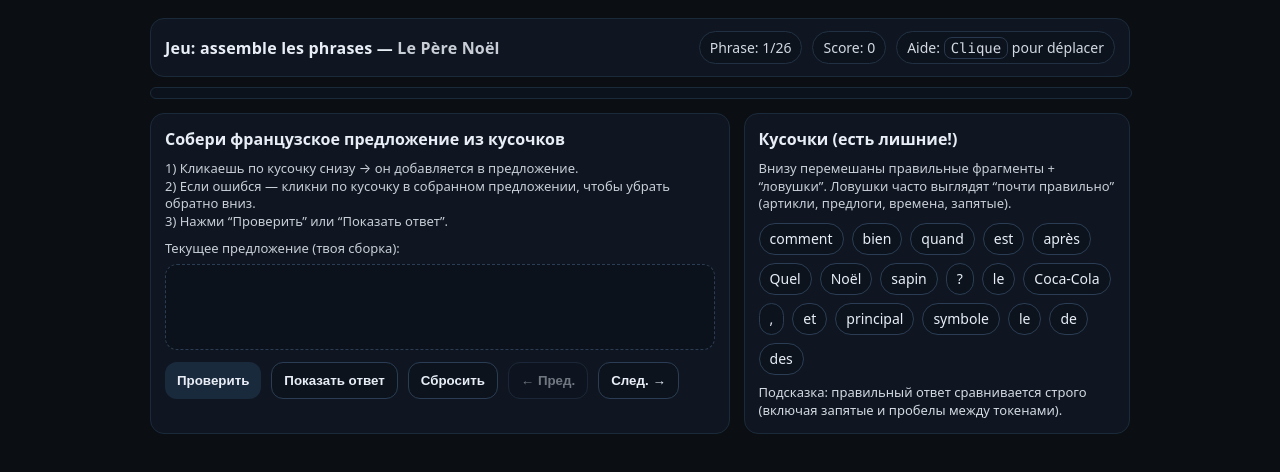
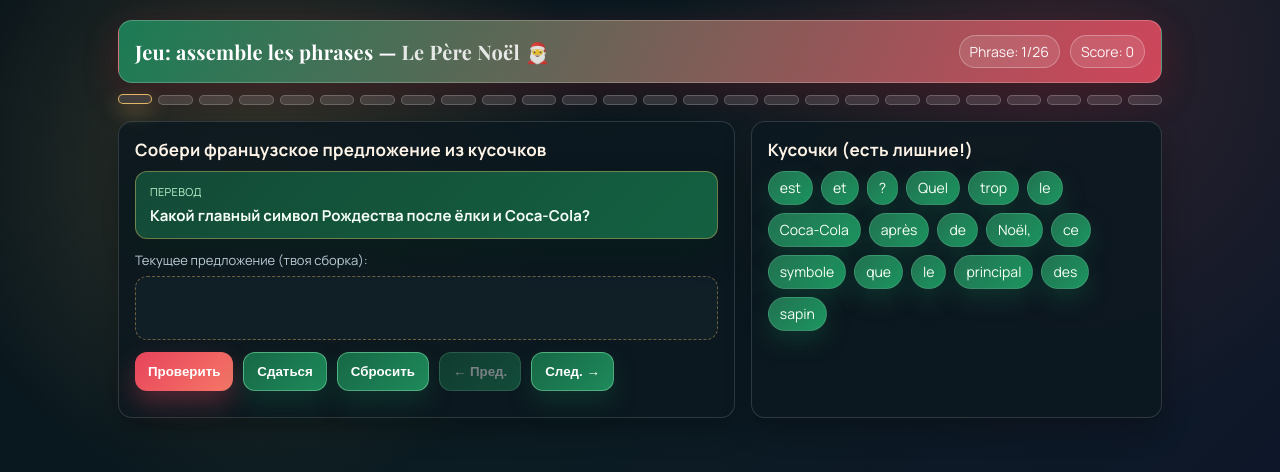
Before and after one commit to roslovets/le-pere-noel, a plain HTML site: page index.html in a window 1280 px wide. Drawn offline with nearby package versions, Linux system fonts and the light colour scheme.

Commit message:
feat: colors and UI

```diff
--- a/index.html
+++ b/index.html
@@ -5,89 +5,145 @@
   <meta name="viewport" content="width=device-width,initial-scale=1" />
   <title>Jeu — Assemble les phrases (Le Père Noël)</title>
   <style>
-    :root { --r: 14px; }
-    body { font-family: system-ui, -apple-system, Segoe UI, Roboto, Arial, sans-serif; margin: 0; background:#0b0f14; color:#e9eef6; }
-    .wrap { max-width: 980px; margin: 0 auto; padding: 18px; }
+    @import url('https://fonts.googleapis.com/css2?family=Manrope:wght@400;600;700&family=Playfair+Display:wght@700&display=swap');
+    :root {
+      --r: 14px;
+      --bg: #061216;
+      --panel: rgba(12, 24, 31, 0.88);
+      --panel-2: rgba(18, 32, 41, 0.82);
+      --border: rgba(255, 255, 255, 0.14);
+      --text: #f6fbff;
+      --muted: #cfdceb;
+      --accent: #e7445b;
+      --accent-2: #1ea06d;
+      --gold: #f4c36a;
+    }
+
+    * { box-sizing: border-box; }
+    body {
+      font-family: 'Manrope', system-ui, -apple-system, "Segoe UI", Roboto, sans-serif;
+      margin: 0;
+      background:
+        radial-gradient(circle at 20% 20%, rgba(244, 195, 106, 0.18), transparent 28%),
+        radial-gradient(circle at 82% 8%, rgba(231, 68, 91, 0.16), transparent 30%),
+        linear-gradient(135deg, #07131a, #0b1c22 45%, #0f152c);
+      color: var(--text);
+      min-height: 100vh;
+    }
+    .wrap { max-width: 1080px; margin: 0 auto; padding: 20px 18px 36px; }
     .top {
       display:flex; gap:12px; flex-wrap:wrap; align-items:center; justify-content:space-between;
-      padding: 12px 14px; background:#0f1621; border:1px solid #1b2a3a; border-radius: var(--r);
+      padding: 14px 16px;
+      background: linear-gradient(115deg, rgba(28, 129, 88, 0.95), rgba(216, 72, 93, 0.95));
+      border:1px solid rgba(255, 255, 255, 0.22);
+      border-radius: var(--r);
+      box-shadow: 0 14px 35px rgba(0, 0, 0, 0.32), 0 10px 34px rgba(231, 68, 91, 0.25);
     }
-    .title { font-weight:700; letter-spacing:.2px; }
-    .meta { display:flex; gap:10px; flex-wrap:wrap; opacity:.9; font-size:14px; }
-    .pill { padding:6px 10px; border:1px solid #243447; border-radius:999px; background:#0c131d; }
-    .grid { display:grid; grid-template-columns: 1.2fr .8fr; gap:14px; margin-top:14px; }
+    .title { font-weight:700; letter-spacing:.3px; font-size:20px; font-family:'Playfair Display','Manrope',serif; color:#fff; }
+    .meta { display:flex; gap:10px; flex-wrap:wrap; opacity:.95; font-size:14px; color:#fff; }
+    .pill { padding:6px 10px; border:1px solid rgba(255,255,255,0.3); border-radius:999px; background: rgba(255,255,255,0.12); backdrop-filter: blur(6px); }
+    .grid { display:grid; grid-template-columns: 1.2fr .8fr; gap:16px; margin-top:16px; }
     @media (max-width: 900px){ .grid{ grid-template-columns:1fr; } }
 
-    .card { background:#0f1621; border:1px solid #1b2a3a; border-radius: var(--r); padding: 14px; }
-    .card h3 { margin:0 0 10px; font-size: 16px; }
-    .small { font-size: 13px; opacity:.85; line-height:1.35; }
+    .card { background: var(--panel); border:1px solid var(--border); border-radius: var(--r); padding: 16px; box-shadow: 0 12px 28px rgba(0,0,0,0.28); }
+    .card h3 { margin:0 0 10px; font-size: 17px; letter-spacing:.2px; color: #fdf3e6; }
+    .small { font-size: 13px; opacity:.9; line-height:1.45; color: var(--muted); }
+
+    .translation {
+      margin: 10px 0 12px;
+      padding: 12px 14px;
+      border-radius: 12px;
+      border: 1px solid rgba(244, 195, 106, 0.4);
+      background: linear-gradient(135deg, rgba(20, 80, 58, 0.9), rgba(22, 110, 72, 0.85));
+      color: #f5fff6;
+      box-shadow: 0 14px 30px rgba(6, 35, 23, 0.4);
+    }
+    .translation .label { text-transform: uppercase; letter-spacing: .35px; font-size: 11px; color: #c7ffd6; opacity:.95; }
+    .translation .ru { margin-top: 6px; font-size: 15px; font-weight: 700; }
 
     .zone {
       min-height: 64px; padding: 10px; border-radius: 12px;
-      border:1px dashed #2b3d54; background:#0b121b;
+      border:1px dashed rgba(244, 195, 106, 0.4); background: var(--panel-2);
       display:flex; flex-wrap:wrap; gap:8px; align-items:flex-start;
     }
 
     .tokens { display:flex; flex-wrap:wrap; gap:8px; }
     .token {
       user-select:none; cursor:pointer;
-      padding: 8px 10px; border-radius: 999px;
-      border: 1px solid #2b3d54; background:#0c131d; color:#e9eef6;
+      padding: 9px 11px; border-radius: 999px;
+      border: 1px solid rgba(255,255,255,0.12);
+      background: linear-gradient(135deg, rgba(35, 119, 84, 0.95), rgba(30, 156, 100, 0.95));
+      color:#f6fff4;
       font-size: 14px; line-height:1;
-      transition: transform .05s ease, background .15s ease, border-color .15s ease;
+      box-shadow: 0 10px 22px rgba(18, 98, 68, 0.35);
+      transition: transform .06s ease, background .15s ease, border-color .15s ease, box-shadow .15s ease;
     }
-    .token:hover { transform: translateY(-1px); border-color:#3f5a7a; }
-    .token:active { transform: translateY(0px); }
-    .token.bad { border-color:#7a2c2c; background:#1a0f10; }
-    .token.good { border-color:#2b7a4a; background:#0f1a14; }
+    .token:hover { transform: translateY(-2px); border-color: rgba(244, 195, 106, 0.9); box-shadow: 0 12px 26px rgba(231, 68, 91, 0.25); }
+    .token:active { transform: translateY(0px) scale(0.99); }
+    .token.bad { border-color:#ff8d8d; background: linear-gradient(135deg, #5f1c1c, #8c2d2d); }
+    .token.good { border-color:#a4ffc4; background: linear-gradient(135deg, #1c5f3a, #278b56); }
+    .token.dragover { outline: 2px dashed var(--gold); outline-offset: 2px; }
 
     .actions { display:flex; flex-wrap:wrap; gap:10px; margin-top: 12px; }
     button {
       cursor:pointer; border:none; border-radius: 12px;
-      padding: 10px 12px; background:#1a2a3d; color:#e9eef6; font-weight:600;
+      padding: 11px 13px; background: linear-gradient(135deg, #e7445b, #f67767); color:#fff; font-weight:700;
+      box-shadow: 0 12px 26px rgba(231, 68, 91, 0.32);
+      transition: transform .07s ease, box-shadow .15s ease, filter .15s ease;
     }
-    button.secondary { background:#0c131d; border:1px solid #2b3d54; }
-    button.danger { background:#3b1a1a; }
-    button:disabled { opacity:.45; cursor:not-allowed; }
+    button:hover { transform: translateY(-1px); box-shadow: 0 14px 28px rgba(244, 195, 106, 0.25); filter: brightness(1.02); }
+    button.secondary { background: linear-gradient(135deg, #176846, #1e8a5b); border:1px solid rgba(160, 255, 198, 0.4); box-shadow: 0 12px 24px rgba(18, 98, 68, 0.3); }
+    button.danger { background: linear-gradient(135deg, #8d1f1f, #b73232); }
+    button:disabled { opacity:.45; cursor:not-allowed; box-shadow: none; transform:none; }
 
     .status { margin-top: 10px; font-size: 14px; }
-    .ok { color:#7dffb2; }
-    .no { color:#ff9b9b; }
-    .hint { margin-top: 8px; font-size: 13px; opacity:.9; }
+    .ok { color:#afffba; }
+    .no { color:#ffc5c5; }
+    .hint { margin-top: 8px; font-size: 13px; opacity:.9; color: var(--muted); }
 
     .answerBox {
-      margin-top: 10px; padding: 10px; border-radius: 12px;
-      border:1px solid #2b3d54; background:#0b121b;
+      margin-top: 10px; padding: 12px; border-radius: 12px;
+      border:1px solid rgba(255,255,255,0.14); background: rgba(255,255,255,0.04);
       display:none;
     }
 
     .row { display:flex; gap:10px; flex-wrap:wrap; align-items:center; justify-content:space-between; }
-    .progress { width: 100%; height: 10px; background:#0b121b; border:1px solid #1b2a3a; border-radius:999px; overflow:hidden; margin-top:10px; }
-    .bar { height: 100%; width: 0%; background:#3f5a7a; }
-    .kbd { font-family: ui-monospace, SFMono-Regular, Menlo, Consolas, monospace; padding:2px 6px; border:1px solid #2b3d54; border-radius:8px; background:#0c131d; }
+    .progressSegments { display:flex; gap:6px; align-items:center; margin-top: 12px; }
+    .seg {
+      flex:1; min-width:14px; height: 10px;
+      border-radius: 999px; background: rgba(255,255,255,0.12); border:1px solid rgba(255,255,255,0.2);
+      transition: transform .08s ease, box-shadow .12s ease, border-color .12s ease;
+    }
+    .seg.current { transform: translateY(-1px); box-shadow: 0 8px 20px rgba(244, 195, 106, 0.35); border-color: rgba(244,195,106,0.9); }
+    .seg.ok { background: linear-gradient(135deg, #1e8a5b, #2fb879); border-color: rgba(160,255,198,0.7); }
+    .seg.fail { background: linear-gradient(135deg, #8d1f1f, #b73232); border-color: rgba(255,141,141,0.8); }
+    .kbd { font-family: ui-monospace, SFMono-Regular, Menlo, Consolas, monospace; padding:2px 6px; border:1px solid rgba(255,255,255,0.2); border-radius:8px; background: rgba(255,255,255,0.08); color:#f6fbff; }
+
+    @media (max-width: 640px) {
+      .progressSegments { flex-wrap: wrap; gap:4px; }
+      .seg { flex: 1 0 calc(16% - 4px); min-width: 22px; height: 8px; }
+    }
   </style>
 </head>
 <body>
   <div class="wrap">
     <div class="top">
-      <div class="title">Jeu: assemble les phrases — <span style="opacity:.85">Le Père Noël</span></div>
+      <div class="title">Jeu: assemble les phrases — <span style="opacity:.85">Le Père Noël 🎅</span></div>
       <div class="meta">
         <div class="pill">Phrase: <span id="idx">1</span>/<span id="total">0</span></div>
         <div class="pill">Score: <span id="score">0</span></div>
-        <div class="pill">Aide: <span class="kbd">Clique</span> pour déplacer</div>
       </div>
     </div>
 
-    <div class="progress"><div class="bar" id="bar"></div></div>
+    <div class="progressSegments" id="progressSegments"></div>
 
     <div class="grid">
       <div class="card">
         <h3>Собери французское предложение из кусочков</h3>
 
-        <div class="small" style="margin-bottom:8px;">
-          1) Кликаешь по кусочку снизу → он добавляется в предложение. <br/>
-          2) Если ошибся — кликни по кусочку в собранном предложении, чтобы убрать обратно вниз. <br/>
-          3) Нажми “Проверить” или “Показать ответ”.
+        <div class="translation">
+          <div class="label">Перевод</div>
+          <div id="instantRU" class="ru"></div>
         </div>
 
         <div class="small" style="margin:10px 0 6px;">Текущее предложение (твоя сборка):</div>
@@ -95,7 +151,7 @@
 
         <div class="actions">
           <button id="checkBtn">Проверить</button>
-          <button id="showBtn" class="secondary">Показать ответ</button>
+          <button id="showBtn" class="secondary">Сдаться</button>
           <button id="resetBtn" class="secondary">Сбросить</button>
           <button id="prevBtn" class="secondary">← Пред.</button>
           <button id="nextBtn" class="secondary">След. →</button>
@@ -113,16 +169,8 @@
 
       <div class="card">
         <h3>Кусочки (есть лишние!)</h3>
-        <div class="small" style="margin-bottom:10px;">
-          Внизу перемешаны правильные фрагменты + “ловушки”.
-          Ловушки часто выглядят “почти правильно” (артикли, предлоги, времена, запятые).
-        </div>
 
         <div class="tokens" id="pool"></div>
-
-        <div class="hint">
-          Подсказка: правильный ответ сравнивается строго (включая запятые и пробелы между токенами).
-        </div>
       </div>
     </div>
   </div>
@@ -167,12 +215,7 @@ const SENTENCES = [
 
 // Простая токенизация: слова + знаки препинания отдельными токенами
 function tokenizeFR(fr) {
-  // разделяем пунктуацию как отдельные токены
-  // сохраняем апострофы внутри слов (j’explique) как часть токена
-  const spaced = fr
-    .replace(/([,!?…:.])/g, " $1 ")
-    .replace(/\s+/g, " ")
-    .trim();
+  const spaced = fr.replace(/\s+/g, " ").trim();
   return spaced.split(" ");
 }
 
@@ -202,11 +245,6 @@ function makeDistractors(tokens, fr) {
   if (tokens.includes("sommes-nous")) d.add("sommes");
   if (tokens.includes("allons")) d.add("va");
 
-  // Запятые/пунктуация как ловушка
-  if (!tokens.includes(",")) d.add(",");
-  if (!tokens.includes("?")) d.add("?");
-  if (!tokens.includes(".")) d.add(".");
-
   // Ограничим количество
   return Array.from(d).filter(x => x && !tokens.includes(x));
 }
@@ -221,18 +259,7 @@ function shuffle(arr) {
 }
 
 function joinTokens(tokens) {
-  // Склеиваем с правилами пробелов перед пунктуацией
-  let s = "";
-  for (let i=0;i<tokens.length;i++){
-    const t = tokens[i];
-    if (i === 0) { s += t; continue; }
-    if ([",","?","!","…",".",":",";"].includes(t)) {
-      s += " " + t; // во франц. обычно пробел перед ? ! : ; (и часто перед …)
-    } else {
-      s += " " + t;
-    }
-  }
-  return s.replace(/\s+/g," ").trim();
+  return tokens.join(" ").replace(/\s+/g," ").trim();
 }
 
 let state = {
@@ -241,6 +268,7 @@ let state = {
   pool: [],
   score: 0,
   solved: new Set(), // индексы правильно решённых
+  results: Array(SENTENCES.length).fill("pending"), // per-phrase: "pending" | "ok" | "fail"
 };
 
 const elIdx = document.getElementById("idx");
@@ -252,7 +280,8 @@ const elStatus = document.getElementById("status");
 const elAnswerBox = document.getElementById("answerBox");
 const elAnswerFR = document.getElementById("answerFR");
 const elAnswerRU = document.getElementById("answerRU");
-const elBar = document.getElementById("bar");
+const elInstantRU = document.getElementById("instantRU");
+const elSegments = document.getElementById("progressSegments");
 
 document.getElementById("checkBtn").addEventListener("click", check);
 document.getElementById("showBtn").addEventListener("click", showAnswer);
@@ -264,11 +293,12 @@ function render() {
   elTotal.textContent = SENTENCES.length;
   elIdx.textContent = (state.i + 1);
   elScore.textContent = String(state.score);
-  elBar.style.width = ((state.i) / (SENTENCES.length-1 || 1) * 100) + "%";
 
   elStatus.textContent = "";
   elStatus.className = "status";
   elAnswerBox.style.display = "none";
+  elInstantRU.textContent = SENTENCES[state.i].ru;
+  updateSegments();
 
   // Рендер собранной зоны
   elBuilt.innerHTML = "";
@@ -277,6 +307,7 @@ function render() {
     b.className = "token";
     b.textContent = tok;
     b.title = "Клик — убрать вниз";
+    b.draggable = true;
     b.addEventListener("click", () => {
       // убрать обратно вниз
       state.built.splice(idx, 1);
@@ -284,6 +315,27 @@ function render() {
       state.pool = shuffle(state.pool);
       render();
     });
+    b.addEventListener("dragstart", (e) => {
+      e.dataTransfer?.setData("text/plain", String(idx));
+      e.dataTransfer?.setDragImage(b, 10, 10);
+    });
+    b.addEventListener("dragover", (e) => {
+      e.preventDefault();
+      b.classList.add("dragover");
+    });
+    b.addEventListener("dragleave", () => b.classList.remove("dragover"));
+    b.addEventListener("drop", (e) => {
+      e.preventDefault();
+      b.classList.remove("dragover");
+      const from = Number(e.dataTransfer?.getData("text/plain"));
+      const to = idx;
+      if (Number.isInteger(from)) {
+        const [item] = state.built.splice(from, 1);
+        state.built.splice(to, 0, item);
+        render();
+      }
+    });
+    b.addEventListener("dragend", () => b.classList.remove("dragover"));
     elBuilt.appendChild(b);
   });
 
@@ -306,6 +358,32 @@ function render() {
   document.getElementById("prevBtn").disabled = state.i === 0;
   document.getElementById("nextBtn").disabled = state.i === SENTENCES.length - 1;
 }
+
+function updateSegments() {
+  if (!elSegments) return;
+  elSegments.innerHTML = "";
+  const res = state.results.length === SENTENCES.length ? state.results : Array(SENTENCES.length).fill("pending");
+  res.forEach((status, idx) => {
+    const seg = document.createElement("div");
+    seg.className = "seg";
+    if (status === "ok") seg.classList.add("ok");
+    if (status === "fail") seg.classList.add("fail");
+    if (idx === state.i) seg.classList.add("current");
+    seg.title = `Фраза ${idx + 1} / ${SENTENCES.length}`;
+    elSegments.appendChild(seg);
+  });
+}
+
+// Позволяем бросать на пустую зону, чтобы поставить в конец
+elBuilt.addEventListener("dragover", (e) => e.preventDefault());
+elBuilt.addEventListener("drop", (e) => {
+  e.preventDefault();
+  const from = Number(e.dataTransfer?.getData("text/plain"));
+  if (!Number.isInteger(from)) return;
+  const [item] = state.built.splice(from, 1);
+  state.built.push(item);
+  render();
+});
 
 function loadSentence(i) {
   state.i = i;
@@ -345,6 +423,7 @@ function check() {
   if (attempt === target) {
     elStatus.textContent = "✅ Верно! Отлично.";
     elStatus.className = "status ok";
+    state.results[state.i] = "ok";
     if (!state.solved.has(state.i)) {
       state.solved.add(state.i);
       state.score += 1;
@@ -353,7 +432,9 @@ function check() {
   } else {
     elStatus.textContent = "❌ Пока не совпало. Попробуй переставить/убрать лишнее или нажми “Показать ответ”.";
     elStatus.className = "status no";
+    if (state.results[state.i] !== "ok") state.results[state.i] = "fail";
   }
+  updateSegments();
 }
 
 function showAnswer() {
```
Also changed, not shown: qr.png (added), 1 other file.
